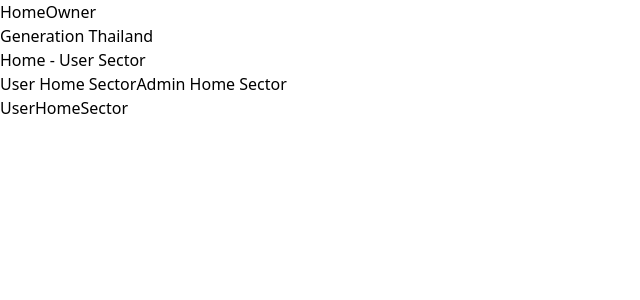
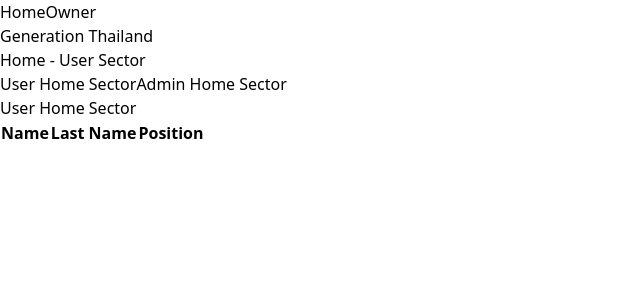
Before and after one commit to Nuttipol-Rudeekunrungroj/21-Nuttipol-react, a React (Vite) app: page / in a window 1280 px wide. Both pictures are taken after a click on the button "User Home Sector". Shown: the top 300 px of the page, without its empty margins (0-640 px from the left). Built offline with nearby package versions, Linux system fonts and the light colour scheme.

Commit message:
Home Page - User

```diff
--- a/src/components/UserHomeSector.jsx
+++ b/src/components/UserHomeSector.jsx
@@ -1,9 +1,29 @@
 import React from 'react'
 
-function UserHomeSector() {
+function UserHomeSector({employees}) {
   return (
-    <div>UserHomeSector</div>
-  )
+    <div>
+      <h1>User Home Sector</h1>
+      <table>
+        <thead>
+          <tr>
+            <th>Name</th>
+            <th>Last Name</th>
+            <th>Position</th>
+          </tr>
+        </thead>
+        <tbody>
+          {employees.map((employee, index) => (
+            <tr key={index}>
+              <td>{employee.name}</td>
+              <td>{employee.lastName}</td>
+              <td>{employee.position}</td>
+            </tr>
+          ))}
+        </tbody>
+      </table>
+      </div>
+  );
 }
 
 export default UserHomeSector
--- a/src/pages/Home.jsx
+++ b/src/pages/Home.jsx
@@ -5,6 +5,7 @@
 
 function Home() {
   const [sector, setSector] = useState("");
+  const [employees, setEmployees] = useState([]);
   const header = () => {
     if (sector === "admin") {
       return "Home - Admin Sector";
@@ -20,8 +21,10 @@
       <h1>{header()}</h1>
       <NavBarUserAdmin setSector={setSector} />
       <div>
-        {sector === "admin" && <AdminHomeSector />}
-        {sector === "user" && <UserHomeSector />}
+      <div>
+        {sector === "admin" && (<AdminHomeSector employees={employees} setEmployees={setEmployees} /> )}
+        {sector === "user" && <UserHomeSector employees={employees} />}
+      </div>
       </div>
     </div>
   );
```
